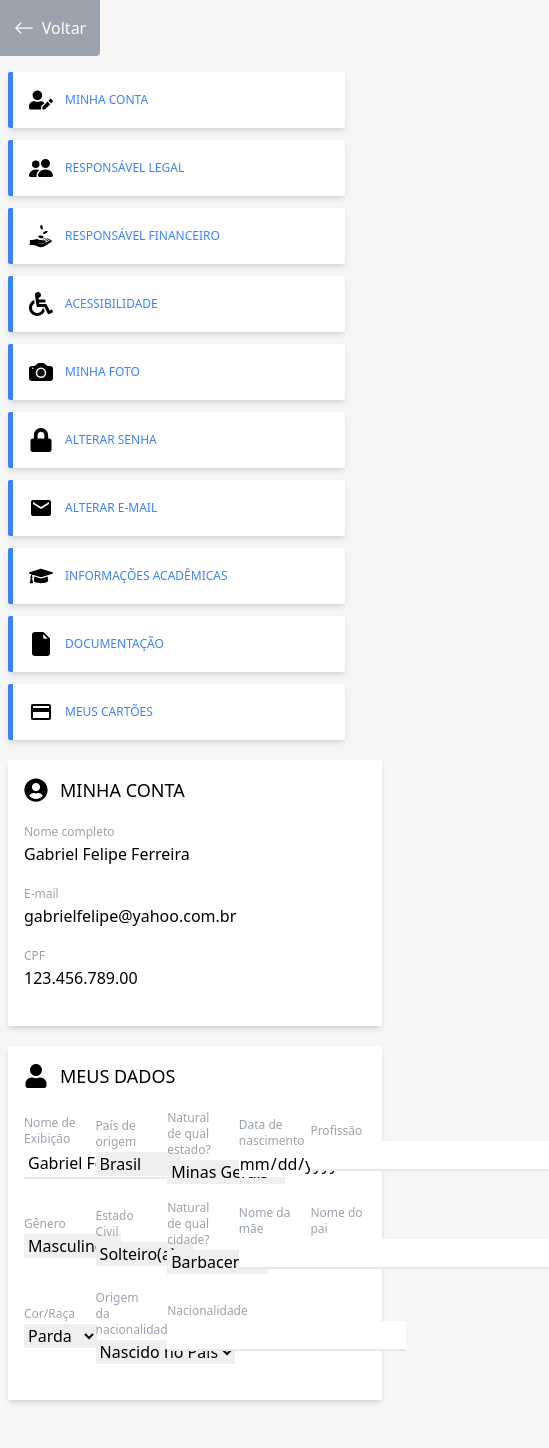
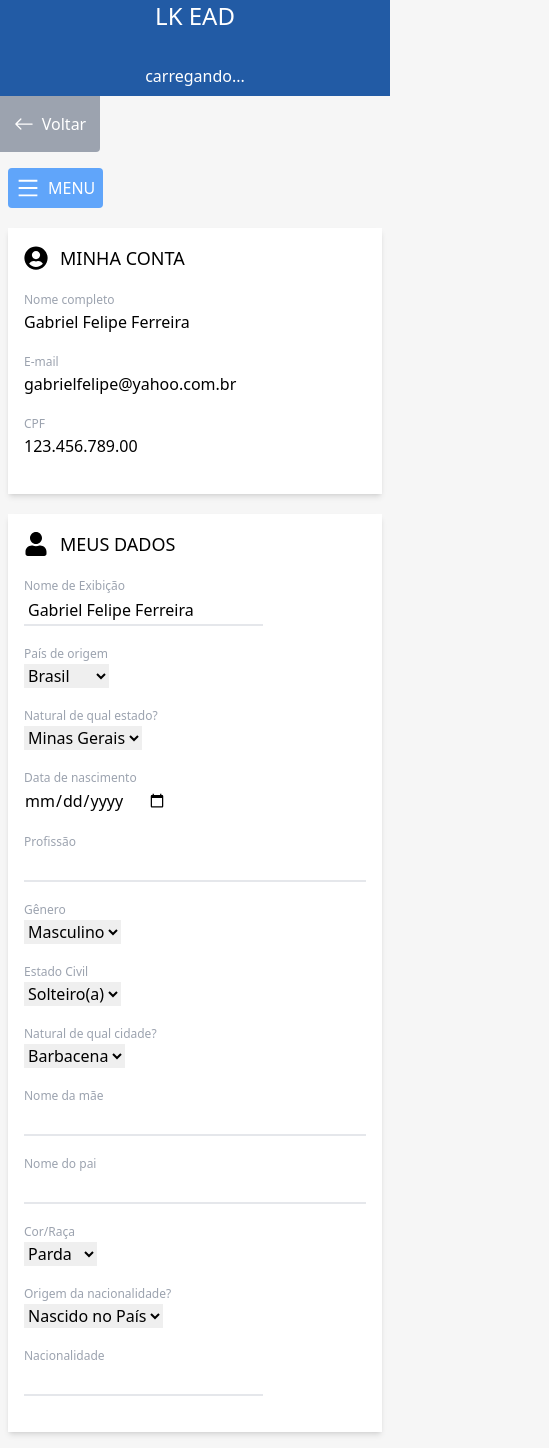
Before and after one commit to Lokeon22/LK-EAD, a Next.js app: page /areadoaluno/conta in a window 390 px wide. Shown: the whole page, 549 px wide, since content can reach past the window. Before the commit the page ends 1416 px from the top, so only its background shows below. Built offline with nearby package versions, Linux system fonts and the light colour scheme.

Commit message:
user_details menu-mobile ok

```diff
--- a/src/app/areadoaluno/conta/page.tsx
+++ b/src/app/areadoaluno/conta/page.tsx
@@ -1,27 +1,17 @@
 import Link from "next/link";
 import { BsArrowRight } from "react-icons/bs";
+import { FaUserCircle, FaUser } from "react-icons/fa";
 
-import { UserBox } from "@/components/UserDetails/UserBox";
+import { Header } from "@/components/Header";
 import { Container } from "@/components/UserDetails/Container";
-
-import {
-  FaUserEdit,
-  FaUserCircle,
-  FaUser,
-  FaWheelchair,
-  FaLock,
-  FaGraduationCap,
-} from "react-icons/fa";
-
-import { BsPeopleFill, BsCameraFill, BsFillFileEarmarkFill } from "react-icons/bs";
-import { GiReceiveMoney } from "react-icons/gi";
-import { MdEmail, MdCreditCard } from "react-icons/md";
+import { DetailsMenu } from "@/components/UserDetails/DetailsMenu";
 
 //get user infos here
 
 export default function Conta() {
   return (
     <>
+      <Header />
       <Link
         className="flex items-center justify-center max-w-[100px] gap-2 bg-gray-400 p-4 rounded-br hover:brightness-95 hover:duration-200"
         href={"/areadoaluno"}
@@ -31,39 +21,7 @@ export default function Conta() {
       </Link>
 
       <section className="w-full h-full px-2 xl:px-4 2xl:px-8 my-4 md:my-8 flex flex-col md:grid grid-cols-6 2xl:grid-cols-8 text-black">
-        <nav className="col-span-2 lg:col-span-1 flex flex-col gap-3 justify-start items-start">
-          <UserBox text="Minha Conta" icon={<FaUserEdit className="min-w-[24px] min-h-[24px]" />} />
-          <UserBox
-            text="Responsável Legal"
-            icon={<BsPeopleFill className="min-w-[24px] min-h-[24px]" />}
-          />
-          <UserBox
-            text="Responsável Financeiro"
-            icon={<GiReceiveMoney className="min-w-[24px] min-h-[24px]" />}
-          />
-          <UserBox
-            text="Acessibilidade"
-            icon={<FaWheelchair className="min-w-[24px] min-h-[24px]" />}
-          />
-          <UserBox
-            text="Minha Foto"
-            icon={<BsCameraFill className="min-w-[24px] min-h-[24px]" />}
-          />
-          <UserBox text="Alterar senha" icon={<FaLock className="min-w-[24px] min-h-[24px]" />} />
-          <UserBox text="Alterar e-mail" icon={<MdEmail className="min-w-[24px] min-h-[24px]" />} />
-          <UserBox
-            text="Informações acadêmicas"
-            icon={<FaGraduationCap className="min-w-[24px] min-h-[24px]" />}
-          />
-          <UserBox
-            text="Documentação"
-            icon={<BsFillFileEarmarkFill className="min-w-[24px] min-h-[24px]" />}
-          />
-          <UserBox
-            text="Meus cartões"
-            icon={<MdCreditCard className="min-w-[24px] min-h-[24px]" />}
-          />
-        </nav>
+        <DetailsMenu />
 
         <div id="content" className="col-span-4 lg:col-span-5 2xl:col-span-7 mt-5 md:mt-0">
           <Container
@@ -77,7 +35,10 @@ export default function Conta() {
               <h2 className="uppercase font-medium text-lg">Meus dados</h2>
             </div>
 
-            <form id="container_data" className="my-5 grid grid-cols-5 gap-4">
+            <form
+              id="container_data"
+              className="my-5 grid grid-cols-1 sm:grid-cols-2 lg:grid-cols-5 gap-5 lg:gap-4"
+            >
               <div className="flex flex-col justify-center gap-0.5">
                 <span className="text-xs text-gray-400">Nome de Exibição</span>
                 <input
@@ -109,7 +70,7 @@ export default function Conta() {
 
               <div className="flex flex-col justify-center gap-0.5">
                 <span className="text-xs text-gray-400">Profissão</span>
-                <input className="w-max px-1 py-0.5 outline-none border-b-2" type="text" />
+                <input className="px-1 py-0.5 outline-none border-b-2" type="text" />
               </div>
 
               <div className="flex flex-col justify-center gap-0.5">
@@ -135,12 +96,12 @@ export default function Conta() {
 
               <div className="flex flex-col justify-center gap-0.5">
                 <span className="text-xs text-gray-400">Nome da mãe</span>
-                <input className="w-max px-1 py-0.5 outline-none border-b-2" type="text" />
+                <input className="px-1 py-0.5 outline-none border-b-2" type="text" />
               </div>
 
               <div className="flex flex-col justify-center gap-0.5">
                 <span className="text-xs text-gray-400">Nome do pai</span>
-                <input className="w-max px-1 py-0.5 outline-none border-b-2" type="text" />
+                <input className="px-1 py-0.5 outline-none border-b-2" type="text" />
               </div>
 
               <div className="flex flex-col justify-center gap-0.5">
--- a/src/app/areadoaluno/page.tsx
+++ b/src/app/areadoaluno/page.tsx
@@ -6,7 +6,7 @@ import { MiniBox } from "@/components/Services/MiniBox";
 import { Box } from "@/components/Services/Box";
 
 export default async function HomeAluno() {
-  const data = await getAllReminders();
+  /*const data = await getAllReminders();*/ //data from CMS, disabled on dev_mode
 
   return (
     <>
@@ -43,12 +43,12 @@ export default async function HomeAluno() {
         <div className="col-span-2 2xl:col-span-1 px-2 sm:px-0">
           <h2 className="text-lg uppercase bg-[#2196f3] p-2 rounded mb-3">Meus recados</h2>
           <nav className="flex flex-col gap-2">
-            {/* messages to user here CMS*/}
+            {/* messages to user here CMS, disabled to dev_mode*
             {data.map((cms) => {
               return (
                 <MiniBox key={cms.id} date={cms.date} title={cms.title} content={cms.content} />
               );
-            })}
+            })} */}
           </nav>
         </div>
       </main>
--- /dev/null
+++ b/src/components/UserDetails/DetailsMenu/Mobile/index.tsx
@@ -0,0 +1,80 @@
+import { UserBox } from "../../UserBox";
+
+import { BsPeopleFill, BsCameraFill, BsFillFileEarmarkFill } from "react-icons/bs";
+import { GiReceiveMoney } from "react-icons/gi";
+import { MdEmail, MdCreditCard } from "react-icons/md";
+
+import { FaUserEdit, FaWheelchair, FaLock, FaGraduationCap } from "react-icons/fa";
+
+export function Mobile({ open }: { open: boolean }) {
+  return (
+    <>
+      <nav className="col-span-2 lg:col-span-1 hidden md:flex flex-col gap-3 justify-start items-start">
+        <UserBox text="Minha Conta" icon={<FaUserEdit className="min-w-[24px] min-h-[24px]" />} />
+        <UserBox
+          text="Responsável Legal"
+          icon={<BsPeopleFill className="min-w-[24px] min-h-[24px]" />}
+        />
+        <UserBox
+          text="Responsável Financeiro"
+          icon={<GiReceiveMoney className="min-w-[24px] min-h-[24px]" />}
+        />
+        <UserBox
+          text="Acessibilidade"
+          icon={<FaWheelchair className="min-w-[24px] min-h-[24px]" />}
+        />
+        <UserBox text="Minha Foto" icon={<BsCameraFill className="min-w-[24px] min-h-[24px]" />} />
+        <UserBox text="Alterar senha" icon={<FaLock className="min-w-[24px] min-h-[24px]" />} />
+        <UserBox text="Alterar e-mail" icon={<MdEmail className="min-w-[24px] min-h-[24px]" />} />
+        <UserBox
+          text="Informações acadêmicas"
+          icon={<FaGraduationCap className="min-w-[24px] min-h-[24px]" />}
+        />
+        <UserBox
+          text="Documentação"
+          icon={<BsFillFileEarmarkFill className="min-w-[24px] min-h-[24px]" />}
+        />
+        <UserBox
+          text="Meus cartões"
+          icon={<MdCreditCard className="min-w-[24px] min-h-[24px]" />}
+        />
+      </nav>
+
+      {open && (
+        <nav className="col-span-2 lg:col-span-1 flex flex-col gap-3 justify-start items-start">
+          <UserBox text="Minha Conta" icon={<FaUserEdit className="min-w-[24px] min-h-[24px]" />} />
+          <UserBox
+            text="Responsável Legal"
+            icon={<BsPeopleFill className="min-w-[24px] min-h-[24px]" />}
+          />
+          <UserBox
+            text="Responsável Financeiro"
+            icon={<GiReceiveMoney className="min-w-[24px] min-h-[24px]" />}
+          />
+          <UserBox
+            text="Acessibilidade"
+            icon={<FaWheelchair className="min-w-[24px] min-h-[24px]" />}
+          />
+          <UserBox
+            text="Minha Foto"
+            icon={<BsCameraFill className="min-w-[24px] min-h-[24px]" />}
+          />
+          <UserBox text="Alterar senha" icon={<FaLock className="min-w-[24px] min-h-[24px]" />} />
+          <UserBox text="Alterar e-mail" icon={<MdEmail className="min-w-[24px] min-h-[24px]" />} />
+          <UserBox
+            text="Informações acadêmicas"
+            icon={<FaGraduationCap className="min-w-[24px] min-h-[24px]" />}
+          />
+          <UserBox
+            text="Documentação"
+            icon={<BsFillFileEarmarkFill className="min-w-[24px] min-h-[24px]" />}
+          />
+          <UserBox
+            text="Meus cartões"
+            icon={<MdCreditCard className="min-w-[24px] min-h-[24px]" />}
+          />
+        </nav>
+      )}
+    </>
+  );
+}
--- /dev/null
+++ b/src/components/UserDetails/DetailsMenu/index.tsx
@@ -0,0 +1,31 @@
+"use client";
+import { useState } from "react";
+import { Mobile } from "./Mobile";
+
+import { AiOutlineMenu, AiOutlineClose } from "react-icons/ai";
+
+export function DetailsMenu() {
+  const [open, setOpen] = useState<boolean>(false);
+
+  const handleMenu = () => setOpen(!open);
+
+  return (
+    <>
+      <div
+        id="menu-mobile"
+        className="flex gap-2 w-max p-2 rounded md:hidden bg-blue-400 text-white hover:duration-200 hover:brightness-90"
+        onClick={handleMenu}
+        style={{ marginBottom: open ? "16px" : "0px" }}
+      >
+        {open ? (
+          <AiOutlineClose className="min-w-[24px] min-h-[24px]" />
+        ) : (
+          <AiOutlineMenu className="min-w-[24px] min-h-[24px]" />
+        )}
+        <span className="uppercase">Menu</span>
+      </div>
+
+      <Mobile open={open} />
+    </>
+  );
+}
```
Also changed, not shown: 2 other files (tests, documents, lock files or other folders).
